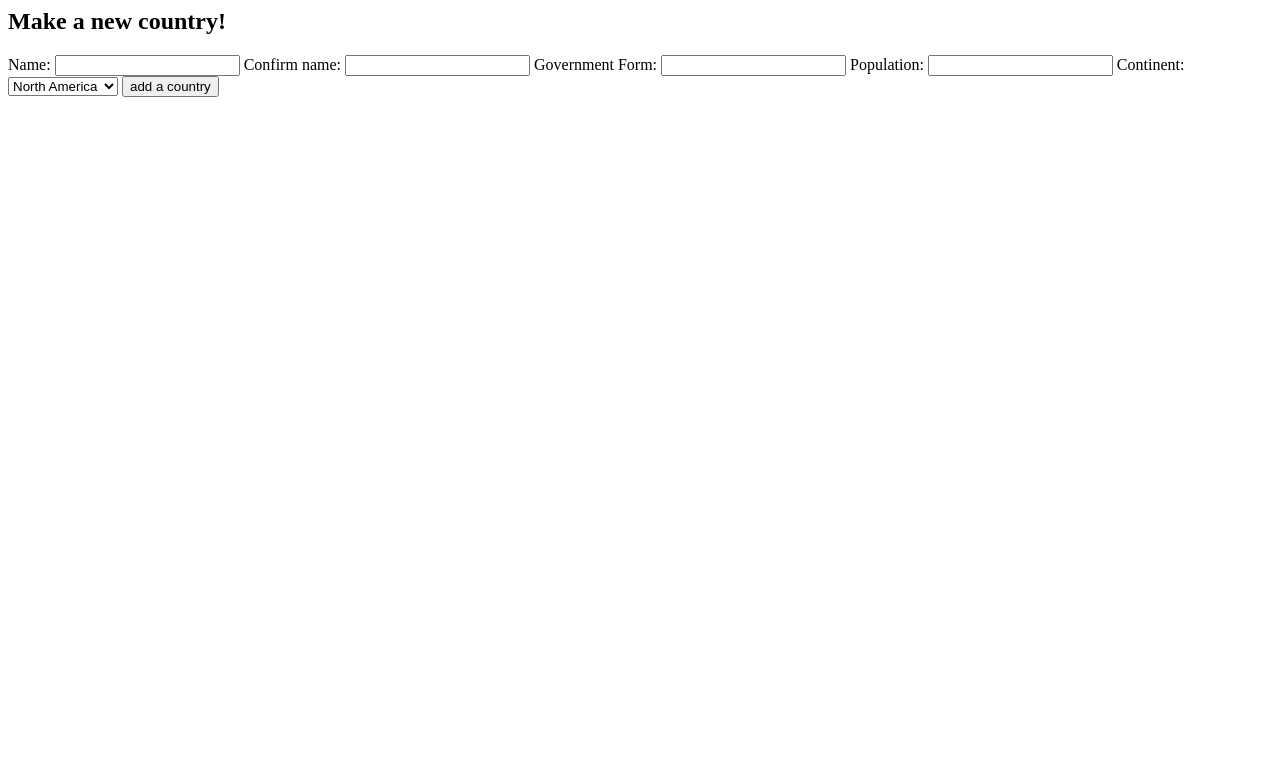
After one commit to Codingdojo-Trey/fun_with_models, a CodeIgniter app: page /countries/add in a window 1280 px wide. The commit adds this page. Shown: the top 783 px of the page. Run offline with CodeIgniter, Linux system fonts and the light colour scheme.

Commit message:
added awesome form validation

```diff
--- a/application/config/autoload.php
+++ b/application/config/autoload.php
@@ -52,7 +52,7 @@ $autoload['packages'] = array();
 |	$autoload['libraries'] = array('database', 'session', 'xmlrpc');
 */
 
-$autoload['libraries'] = array('database');
+$autoload['libraries'] = array('database', 'session');
 
 
 /*
--- a/application/config/config.php
+++ b/application/config/config.php
@@ -224,7 +224,7 @@ $config['cache_path'] = '';
 | MUST set an encryption key.  See the user guide for info.
 |
 */
-$config['encryption_key'] = '';
+$config['encryption_key'] = 'awesome';
 
 /*
 |--------------------------------------------------------------------------
--- a/application/controllers/countries.php
+++ b/application/controllers/countries.php
@@ -16,6 +16,31 @@ class Countries extends CI_Controller {
 		$countries = $this->country->get_country($name);
 		var_dump($countries);
 	}
+
+	public function add()
+	{
+		$this->load->view('add_view');
+	}
+
+	public function process()
+	{
+		var_dump($this->input->post());
+		$this->load->library('form_validation');
+		$this->form_validation->set_rules('name', 'name', 'required|alpha|is_unique[country.name]|matches[confirm_name]');
+		$this->form_validation->set_rules('population', 'populizzle', 'required|numeric');
+		$this->form_validation->set_rules('government_form', 'government fizzle', 'required');
+		if($this->form_validation->run())
+		{
+			//you would now call a model and do the necessary database jargon
+			$this->session->set_flashdata('message', 'successfully added a country!');
+			redirect(base_url('/countries/index'));
+		}
+		else
+		{
+			$this->session->set_flashdata('errors', validation_errors());
+			redirect(base_url('/countries/add'));
+		}
+	}
 }
 
 /* End of file welcome.php */
--- a/application/models/country.php
+++ b/application/models/country.php
@@ -6,7 +6,6 @@
 			$query = "SELECT * FROM country";
 			return $this->db->query($query)->result_array();
 		}
-
 
 		public function get_country($string)
 		{
--- /dev/null
+++ b/application/views/add_view.php
@@ -0,0 +1,31 @@
+<html>
+<head>
+	<title></title>
+</head>
+<body>
+	<h2>Make a new country!</h2>
+	<?php
+	if($this->session->flashdata('errors'))
+		{
+			echo $this->session->flashdata('errors');
+		}
+	 ?>
+	<form action='/countries/process' method='post'>
+		Name: <input type='text' name='name'>
+		Confirm name: <input type='text' name='confirm_name'>
+		Government Form: <input type='text' name='government_form'>
+		Population: <input type='number' name='population'>
+		Continent:
+		<select name='continent'>
+			<option>Asia</option>
+			<option>Africa</option>
+			<option selected>North America</option>
+			<option>South America</option>
+			<option>Australia</option>
+			<option>Antartica</option>
+			<option>Europess</option>
+		</select>
+		<input type='submit' value='add a country'>
+	</form>
+</body>
+</html>
--- a/application/views/index_view.php
+++ b/application/views/index_view.php
@@ -4,7 +4,10 @@
 </head>
 <body>
 	<?php
-		var_dump($countries);
+		if($this->session->flashdata('message'))
+		{
+			echo $this->session->flashdata('message');
+		}
 	 ?>
 </body>
 </html>
--- a/system/language/english/form_validation_lang.php
+++ b/system/language/english/form_validation_lang.php
@@ -1,6 +1,6 @@
 <?php
 
-$lang['required']			= "The %s field is required.";
+$lang['required']			= "The %s field is required and you smell.";
 $lang['isset']				= "The %s field must have a value.";
 $lang['valid_email']		= "The %s field must contain a valid email address.";
 $lang['valid_emails']		= "The %s field must contain all valid email addresses.";
@@ -16,7 +16,7 @@ $lang['numeric']			= "The %s field must contain only numbers.";
 $lang['is_numeric']			= "The %s field must contain only numeric characters.";
 $lang['integer']			= "The %s field must contain an integer.";
 $lang['regex_match']		= "The %s field is not in the correct format.";
-$lang['matches']			= "The %s field does not match the %s field.";
+$lang['matches']			= "The %s field does not match the confirm name field, sucka!";
 $lang['is_unique'] 			= "The %s field must contain a unique value.";
 $lang['is_natural']			= "The %s field must contain only positive numbers.";
 $lang['is_natural_no_zero']	= "The %s field must contain a number greater than zero.";
--- a/system/libraries/Form_validation.php
+++ b/system/libraries/Form_validation.php
@@ -31,7 +31,7 @@ class CI_Form_validation {
 	protected $_config_rules		= array();
 	protected $_error_array			= array();
 	protected $_error_messages		= array();
-	protected $_error_prefix		= '<p>';
+	protected $_error_prefix		= "<p class='error'>";
 	protected $_error_suffix		= '</p>';
 	protected $error_string			= '';
 	protected $_safe_form_data		= FALSE;
```
Also changed, not shown: .htaccess (added).
